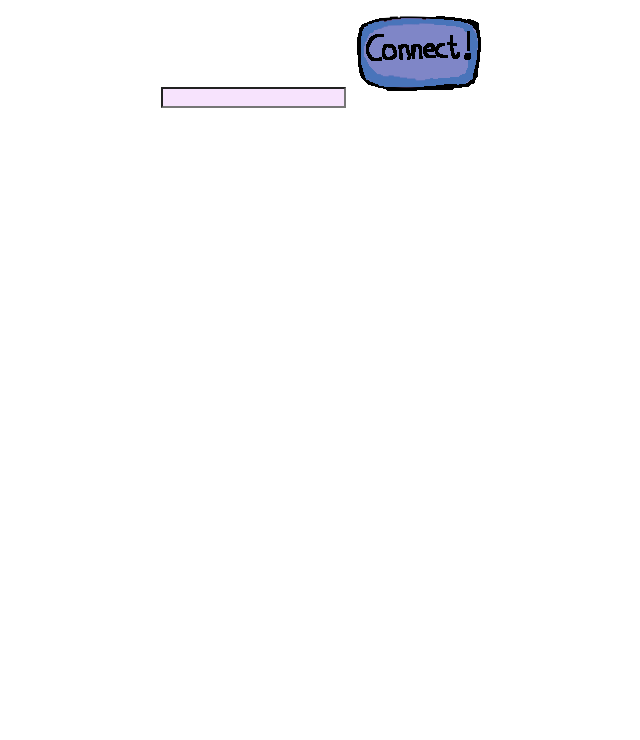
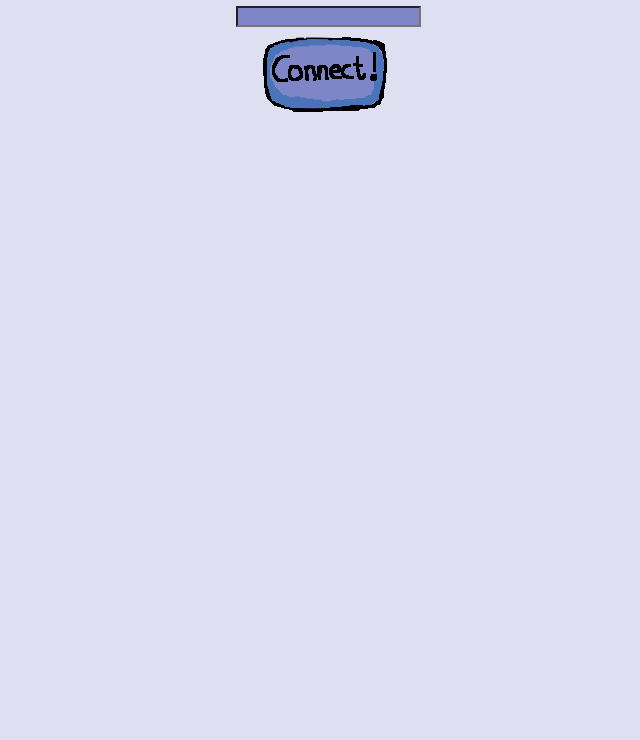
Before and after one commit to Jugendhackt/jitsimpro, a plain HTML site: page index.html in a window 1280 px wide. Shown: the part 60-800 px from the top of the page, without its empty margins (312-952 px from the left). Drawn offline with Linux system fonts and the light colour scheme.

```diff
--- a/script.js
+++ b/script.js
@@ -16,6 +16,7 @@ function connect (){
 	api = new JitsiMeetExternalAPI(domain, options);
 	document.querySelector('#hidebutton').style.display="none"
 	document.querySelector('#Los-BUTTON').style.display="inline"
+	document.body.style.background="#f7e7f3"
 }
 
 function ausgabe (){
--- a/style.css
+++ b/style.css
@@ -1,6 +1,7 @@
-input, textarea {background:#F7E3FD}
+input, textarea {background:#7f86c7}
 textarea{height:180px; width: 102px}
 body{
+background:#dee0f1;
 text-align:center;
 font-family:"Arial", sans-serif;
 }
```
Also changed, not shown: index.html (+1 -0 lines).
